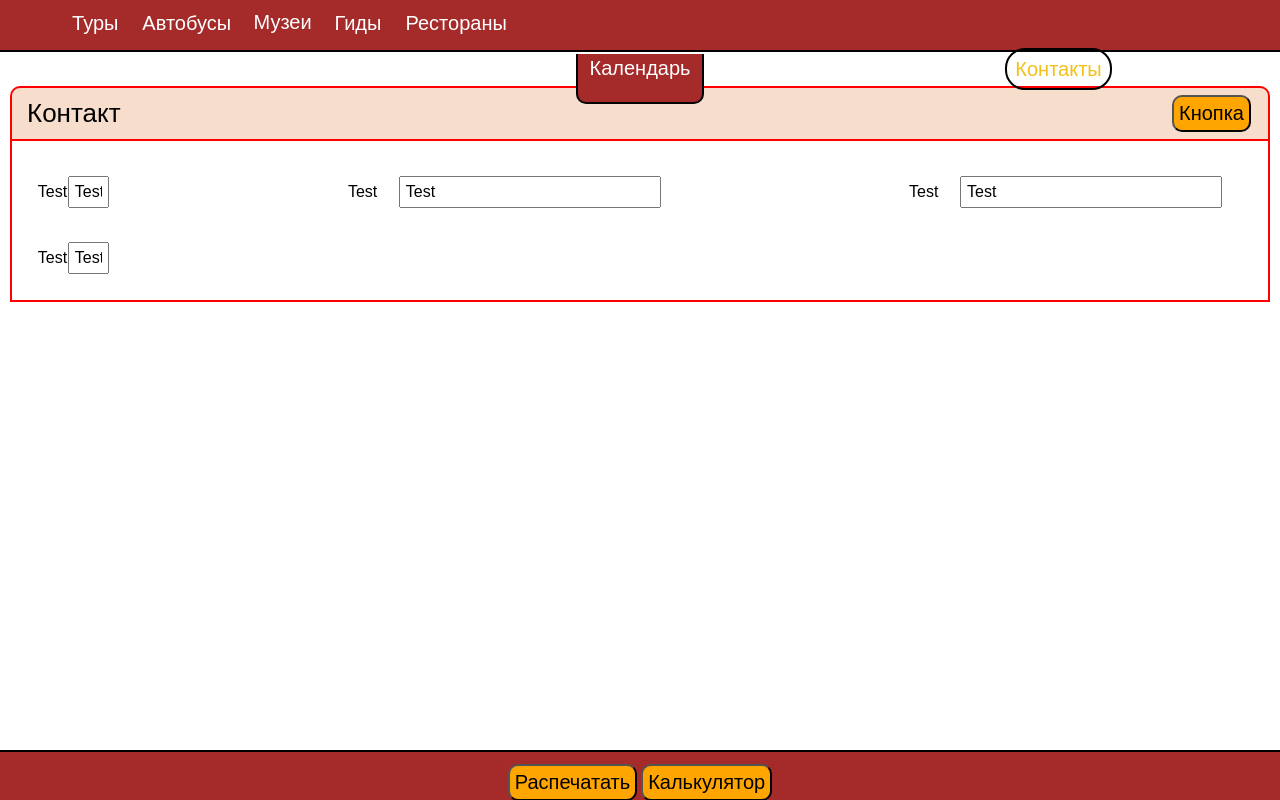
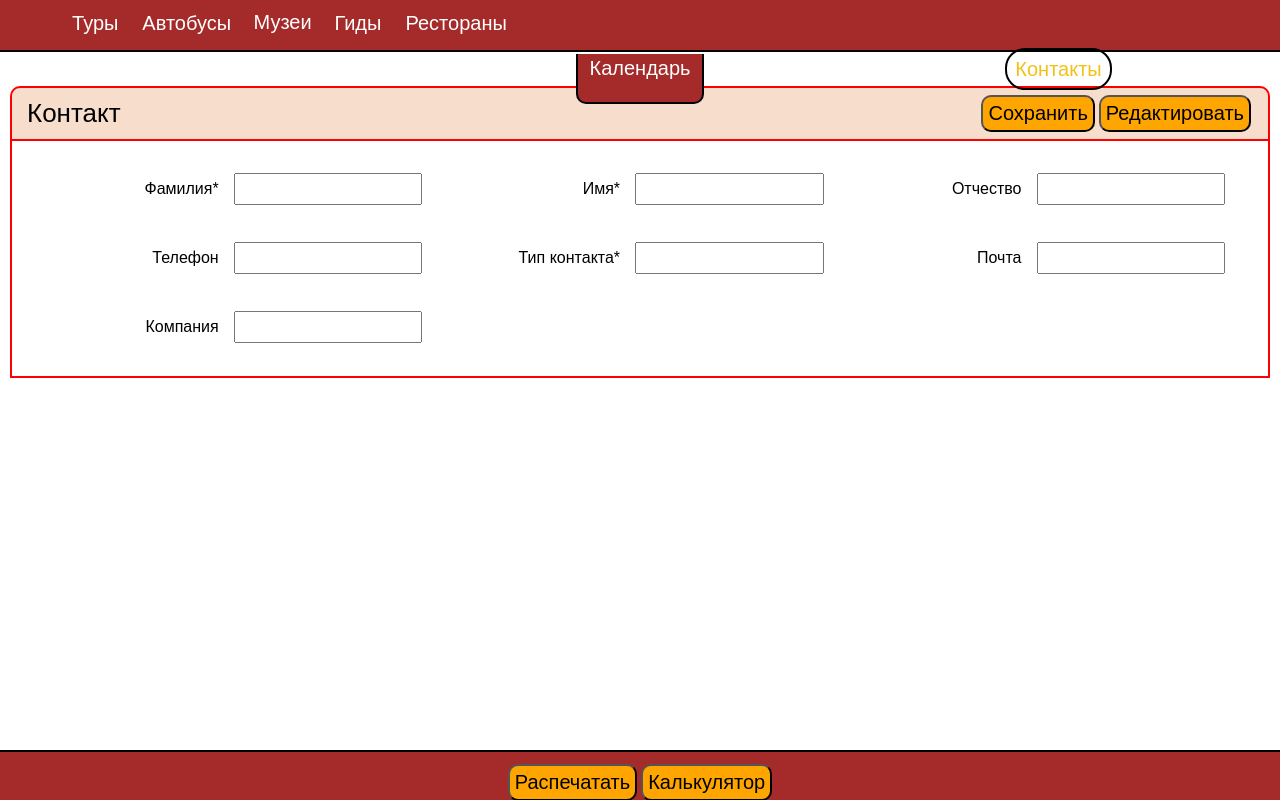
Before and after one commit to Daskendrik/Guided_Tours, a React (Create React App) app: page /contact/1 in a window 1280 px wide. Built offline with nearby package versions, Linux system fonts and the light colour scheme.

Commit message:
add solopage

```diff
--- a/src/App.js
+++ b/src/App.js
@@ -31,6 +31,7 @@ function App() {
             <Route path="type_lov" element={<ListOfTypeLOV />} />
             <Route path="contact" element={<ListOfContact />} />
             <Route path="contact/:id" element={<Contact />} />
+            <Route path="contact/new" element={<Contact />} />
           </Route>
         </Routes>
       </BrowserRouter>
--- a/src/Components/Buttons/StandartBtn.js
+++ b/src/Components/Buttons/StandartBtn.js
@@ -1,7 +1,19 @@
+import { Link } from 'react-router-dom';
 import styles from './StandartBtn.module.css';
 
 const StandartBtn = (props) => {
-  const { id, title, func } = props;
+  const { id, title, func, link } = props;
+  if (link) {
+    return (
+      <>
+        <Link to={link}>
+          <button className={styles.btn} key={id} onClick={func}>
+            {title}
+          </button>
+        </Link>
+      </>
+    );
+  }
   return (
     <button className={styles.btn} key={id} onClick={func}>
       {title}
--- a/src/Components/FormApplets/FormApplet.jsx
+++ b/src/Components/FormApplets/FormApplet.jsx
@@ -15,7 +15,7 @@ const FormApplet = (props) => {
       },
     ],
     title = 'Test',
-    isReadOnly = 'true',
+    isReadOnly = true,
   } = props;
   const arrRow = [];
 
@@ -60,6 +60,7 @@ const FormApplet = (props) => {
                                   readonly={isReadOnly}
                                   type={col.Type}
                                   velue={col.Velue}
+                                  id={col.id}
                                 />
                               </div>
                             </div>
--- a/src/Components/FormApplets/FormColum.js
+++ b/src/Components/FormApplets/FormColum.js
@@ -1,18 +1,32 @@
+import { v4 as uuidv4 } from 'uuid';
+
 const FormColum = (props) => {
-  const { type, velue, readonly } = props;
+  const { type, velue, readonly, id = uuidv4() } = props;
   switch (type) {
     case 'textarea':
-      return <textarea defaultValue={velue} readOnly={readonly}></textarea>;
+      return (
+        <textarea defaultValue={velue} readOnly={readonly} id={id}></textarea>
+      );
     case 'tel':
       return (
-        <input defaultValue={velue} type="tel" readOnly={readonly}></input>
+        <input
+          defaultValue={velue}
+          type="tel"
+          readOnly={readonly}
+          id={id}
+        ></input>
       );
     case 'email':
       return (
-        <input defaultValue={velue} type="email" readOnly={readonly}></input>
+        <input
+          defaultValue={velue}
+          type="email"
+          readOnly={readonly}
+          id={id}
+        ></input>
       );
     default:
-      return <input defaultValue={velue} readOnly={readonly}></input>;
+      return <input defaultValue={velue} readOnly={readonly} id={id}></input>;
   }
 };
 
--- a/src/Components/ListApplets/ListApplet.js
+++ b/src/Components/ListApplets/ListApplet.js
@@ -5,7 +5,7 @@ import { v4 as uuidv4 } from 'uuid';
 
 const ListApplet = (props) => {
   const {
-    buttons = [{ title: 'Кнопка', function: '', id: uuidv4() }],
+    buttons = [{ title: 'Кнопка', function: '', id: uuidv4(), link: '' }],
     arrListColum = [
       {
         element: 'Header',
@@ -42,7 +42,12 @@ const ListApplet = (props) => {
           <div className={styles.button}>
             {buttons.map((btn) => {
               return (
-                <StandartBtn key={btn.id} title={btn.title} func={btn.func} />
+                <StandartBtn
+                  key={btn.id}
+                  title={btn.title}
+                  func={btn.func}
+                  link={btn.link}
+                />
               );
             })}
           </div>
--- a/src/Components/ListApplets/ListApplet.module.css
+++ b/src/Components/ListApplets/ListApplet.module.css
@@ -60,6 +60,6 @@
   background-color: rgb(243, 210, 120);
 }
 
-td:nth-child(1) {
+.list_applet_table td:nth-child(1) {
   width: 5%;
 }
--- a/src/Components/Pages/Lists/ListOfContact.js
+++ b/src/Components/Pages/Lists/ListOfContact.js
@@ -23,6 +23,7 @@ const ListOfContact = () => {
         console.log('Заглушка');
       },
       id: uuidv4(),
+      link: '/contact/new',
     },
     {
       title: 'Найти',
--- a/src/Components/Pages/Views/Contact.js
+++ b/src/Components/Pages/Views/Contact.js
@@ -1,36 +1,80 @@
+import { useState } from 'react';
 import FormApplet from '../../FormApplets/FormApplet';
 import { v4 as uuidv4 } from 'uuid';
 
 const Contact = () => {
   const data = [
     {
-      Lable: 'Test',
-      Velue: 'Test',
+      Lable: 'Фамилия*',
+      Velue: '',
       Type: 'text',
+      id: 'lastName',
+    },
+    {
+      Lable: 'Имя*',
+      Velue: '',
+      Type: 'text',
+      id: 'firstName',
+    },
+    {
+      Lable: 'Отчество',
+      Velue: '',
+      Type: 'text',
+      id: 'patronymic',
+    },
+    {
+      Lable: 'Телефон',
+      Velue: '',
+      Type: 'tel',
+      id: 'tel',
+    },
+    {
+      Lable: 'Тип контакта*',
+      Velue: '',
+      Type: 'text',
+      id: 'type',
+    },
+    {
+      Lable: 'Почта',
+      Velue: '',
+      Type: 'email',
+      id: 'email',
+    },
+    {
+      Lable: 'Компания',
+      Velue: '',
+      Type: 'text',
+      id: 'work',
+    },
+  ];
+  const buttons = [
+    {
+      title: 'Сохранить',
+      func: function handleCreateTC() {
+        console.log('Заглушка');
+      },
       id: uuidv4(),
     },
     {
-      Lable: 'Test',
-      Velue: 'Test',
-      Type: 'text',
-      id: uuidv4(),
-    },
-    {
-      Lable: 'Test',
-      Velue: 'Test',
-      Type: 'text',
-      id: uuidv4(),
-    },
-    {
-      Lable: 'Test',
-      Velue: 'Test',
-      Type: 'text',
+      title: 'Редактировать',
+      func: function handleCreateTC() {
+        console.log('Заглушка');
+      },
       id: uuidv4(),
     },
   ];
+  const [isReadOnly, setIsReadOnly] = useState(true);
+  if (window.location.href.indexOf('new') > -1 && isReadOnly === true) {
+    setIsReadOnly(false);
+  }
   return (
     <>
-      <FormApplet title="Контакт" data={data} />
+      <FormApplet
+        title="Контакт"
+        data={data}
+        buttons={buttons}
+        isReadOnly={isReadOnly}
+      />
     </>
   );
 };
```
